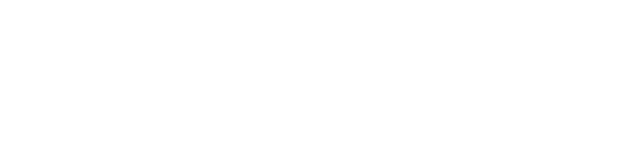
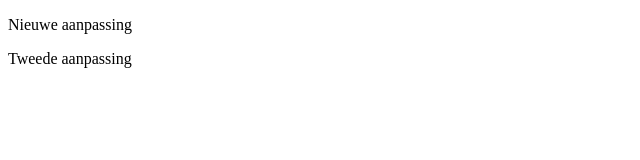
Before and after one commit to rchouham/gettest2020, a plain HTML site: page index.html in a window 1280 px wide. Shown: the whole page, without its empty margins (0-640 px from the left). Drawn offline with Linux system fonts and the light colour scheme.

Commit message:
tweede change

```diff
--- a/Style.css
+++ b/Style.css
@@ -0,0 +1,10 @@
+body {
+    font-family: 'Poppins', sans-serif;
+    fonts-color: #865B9A;
+    background-color: #DFD9E2;
+    color: #535865;
+    padding: 50px;
+
+}
+
+<p font-family: 'Poppins', sans-serif;/p>
--- a/index.html
+++ b/index.html
@@ -2,9 +2,12 @@
 <html lang="en">
 <head>
     <meta charset="UTF-8">
-    <title>Title</title>
+    <title>Hallo</title>
 </head>
 <body>
+<p>Nieuwe aanpassing</p>
+<p>Tweede aanpassing</p>
+
 
 </body>
 </html>
```
